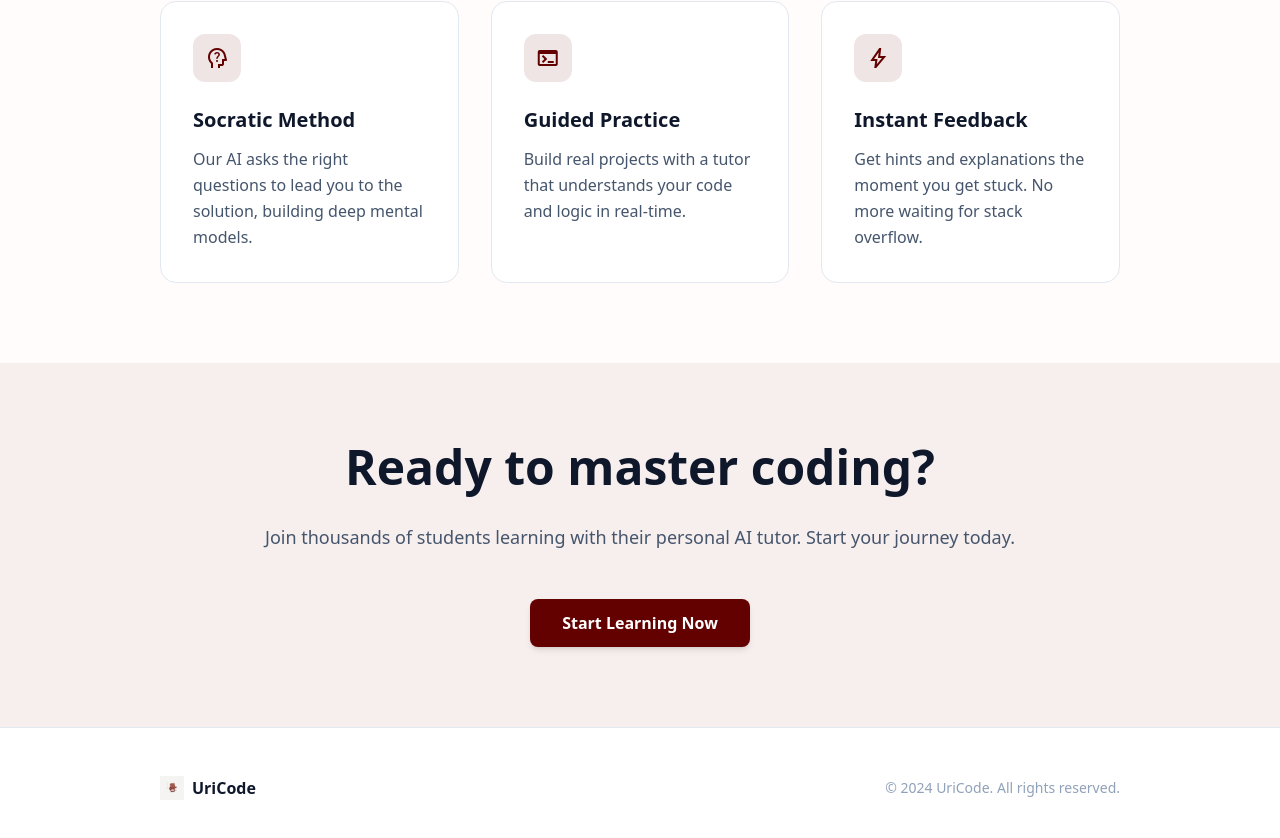
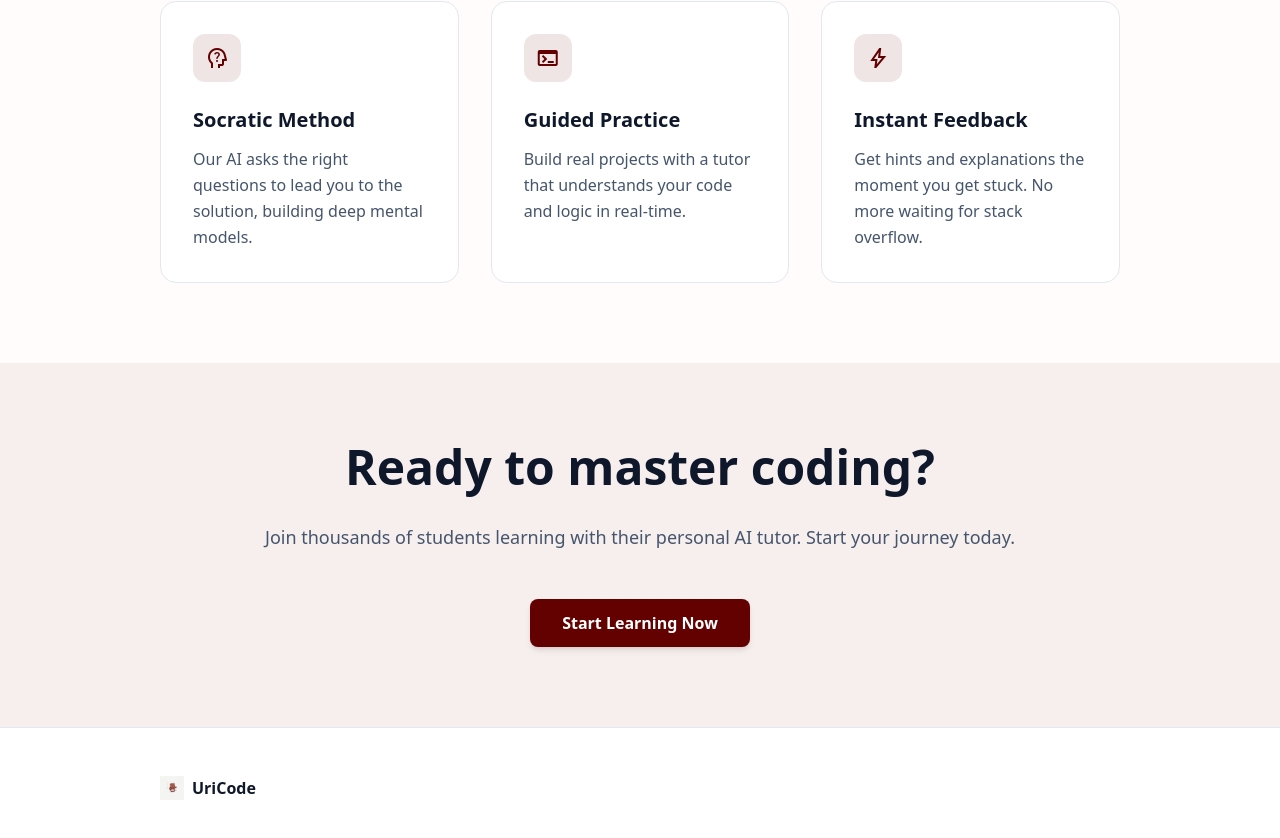
Before and after one commit to Adityawks28/google-hackathon, a Next.js app: page / in a window 1280 px wide. Shown: the part 889-1727 px from the top of the page. Built offline with nearby package versions, Linux system fonts and the light colour scheme; no server answers.

Commit message:
Took out rights reserved (#55)

```diff
--- a/app/page.tsx
+++ b/app/page.tsx
@@ -137,9 +137,6 @@ export default function Home() {
             <Logo size={24} />
             <span className="font-bold text-slate-900">UriCode</span>
           </div>
-          <p className="text-slate-400 text-sm">
-            &copy; 2024 UriCode. All rights reserved.
-          </p>
         </div>
       </footer>
     </div>
```
